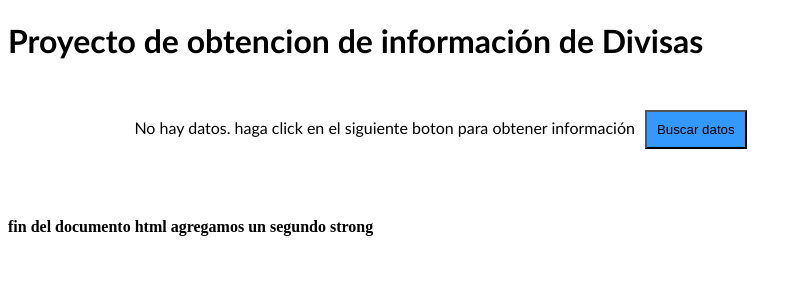
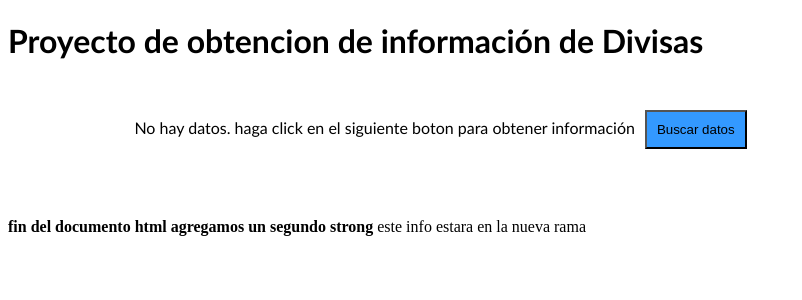
Before and after one commit to lacalacax/divisashistorico, a PHP site: page / in a window 1280 px wide. Shown: the top 300 px of the page, without its empty margins (0-802 px from the left). Run offline with PHP 8.4, Linux system fonts and the light colour scheme; data that the repository does not hold is empty.

Commit message:
modificacion desde rama2

```diff
--- a/index.php
+++ b/index.php
@@ -206,5 +206,6 @@ $sql = "SELECT * FROM log_divisas ".$id." ORDER BY id DESC limit 1;";
 </div>
 <strong>fin del documento html</strong>
 <strong>agregamos un segundo strong</strong>
+<spam>este info estara en la nueva rama</spam>
 </body>
 </html>
```
Also changed, not shown: 2 other files.
